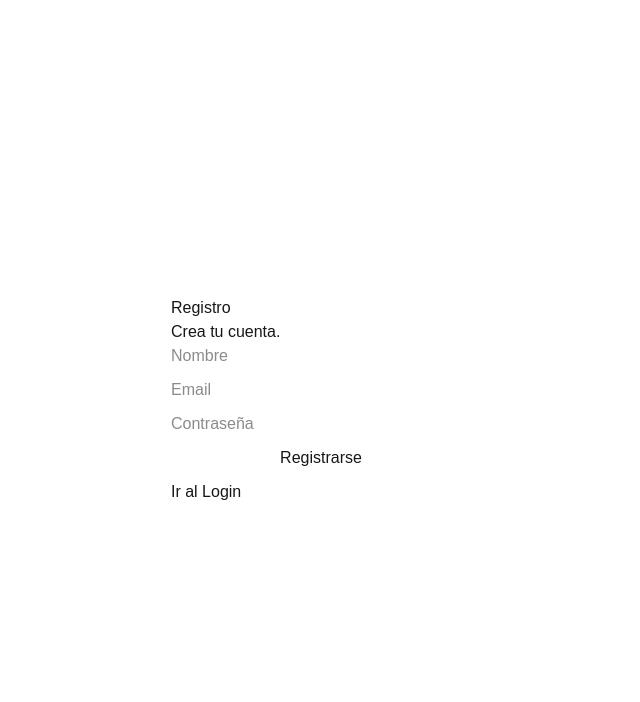
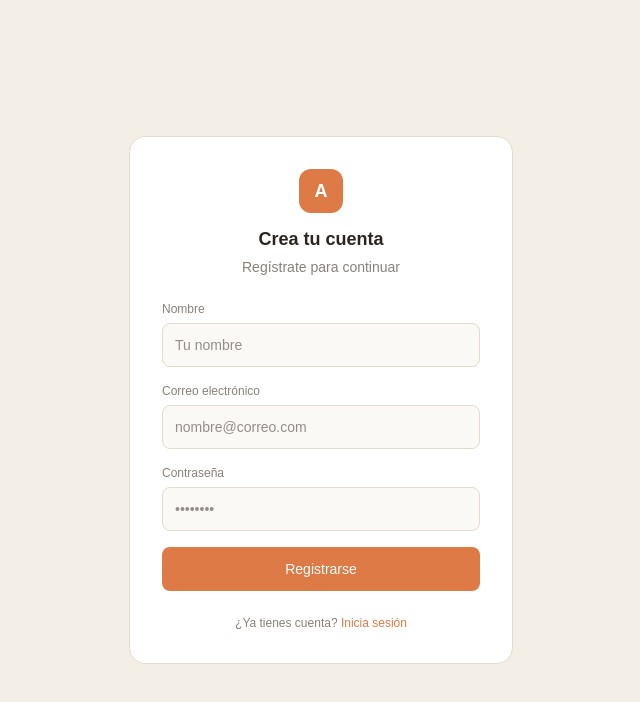
Before and after one commit to rwaldorusbel-commits/Ranti-Admin, a Next.js app: page /register in a window 1280 px wide. Shown: the top 702 px of the page, without its empty margins (319-959 px from the left). Built offline with nearby package versions, Linux system fonts and the light colour scheme.

Commit message:
mejora estilo pagina de registro

```diff
--- a/app/register/page.tsx
+++ b/app/register/page.tsx
@@ -41,48 +41,128 @@ export default function RegisterPage() {
 
   return (
     <main
-      style={{
-        display: "flex",
-        justifyContent: "center",
-        alignItems: "center",
-        minHeight: "100vh",
-      }}
+      className="flex min-h-screen items-center justify-center px-4"
+      style={{ backgroundColor: "#F4EFE6" }}
     >
-      <div style={{ width: "300px" }}>
-        <h1>Registro</h1>
-        <p>Crea tu cuenta.</p>
+      <div
+        className="w-full max-w-sm rounded-2xl bg-white p-8"
+        style={{ border: "0.5px solid #E4DCCB" }}
+      >
+        {/* Logo / icono */}
+        <div className="mb-6 flex flex-col items-center text-center">
+          <div
+            className="mb-3 flex h-11 w-11 items-center justify-center rounded-xl"
+            style={{ backgroundColor: "#DD7A45" }}
+          >
+            <span className="text-lg font-semibold text-white">A</span>
+          </div>
+          <h1 className="text-lg font-semibold" style={{ color: "#2B2420" }}>
+            Crea tu cuenta
+          </h1>
+          <p className="mt-1 text-sm" style={{ color: "#8A8078" }}>
+            Regístrate para continuar
+          </p>
+        </div>
 
-        <form onSubmit={handleSubmit} style={{ display: "flex", flexDirection: "column", gap: "10px" }}>
+        <form onSubmit={handleSubmit} className="space-y-4">
+          {/* Nombre */}
+          <div>
+            <label
+              htmlFor="name"
+              className="mb-1.5 block text-xs font-medium"
+              style={{ color: "#8A8078" }}
+            >
+              Nombre
+            </label>
             <input
+              id="name"
               type="text"
-            placeholder="Nombre"
+              placeholder="Tu nombre"
               value={name}
               onChange={(e) => setName(e.target.value)}
+              className="h-11 w-full rounded-lg px-3 text-sm outline-none"
+              style={{
+                border: "1px solid #E4DCCB",
+                backgroundColor: "#FBF9F5",
+                color: "#2B2420",
+              }}
             />
+          </div>
+
+          {/* Correo */}
+          <div>
+            <label
+              htmlFor="email"
+              className="mb-1.5 block text-xs font-medium"
+              style={{ color: "#8A8078" }}
+            >
+              Correo electrónico
+            </label>
             <input
+              id="email"
               type="email"
-            placeholder="Email"
+              placeholder="nombre@correo.com"
               value={email}
               onChange={(e) => setEmail(e.target.value)}
               required
+              className="h-11 w-full rounded-lg px-3 text-sm outline-none"
+              style={{
+                border: "1px solid #E4DCCB",
+                backgroundColor: "#FBF9F5",
+                color: "#2B2420",
+              }}
             />
+          </div>
+
+          {/* Contraseña */}
+          <div>
+            <label
+              htmlFor="password"
+              className="mb-1.5 block text-xs font-medium"
+              style={{ color: "#8A8078" }}
+            >
+              Contraseña
+            </label>
             <input
+              id="password"
               type="password"
-            placeholder="Contraseña"
+              placeholder="••••••••"
               value={password}
               onChange={(e) => setPassword(e.target.value)}
               required
+              className="h-11 w-full rounded-lg px-3 text-sm outline-none"
+              style={{
+                border: "1px solid #E4DCCB",
+                backgroundColor: "#FBF9F5",
+                color: "#2B2420",
+              }}
             />
+          </div>
 
-          {error && <p style={{ color: "red" }}>{error}</p>}
+          {/* Error */}
+          {error && (
+            <p className="text-center text-xs font-medium" style={{ color: "#D64545" }}>
+              {error}
+            </p>
+          )}
 
-          <button type="submit" disabled={loading}>
+          {/* Botón principal */}
+          <button
+            type="submit"
+            disabled={loading}
+            className="h-11 w-full rounded-lg text-sm font-medium text-white transition-opacity hover:opacity-90 disabled:opacity-60"
+            style={{ backgroundColor: "#DD7A45" }}
+          >
             {loading ? "Registrando..." : "Registrarse"}
           </button>
         </form>
 
-        <p style={{ marginTop: "10px" }}>
-          <Link href="/login">Ir al Login</Link>
+        {/* Ir al login */}
+        <p className="mt-6 text-center text-xs" style={{ color: "#8A8078" }}>
+          ¿Ya tienes cuenta?{" "}
+          <Link href="/login" className="font-medium" style={{ color: "#DD7A45" }}>
+            Inicia sesión
+          </Link>
         </p>
       </div>
     </main>
```
Lines whose indentation alone changed are shown as unchanged.
